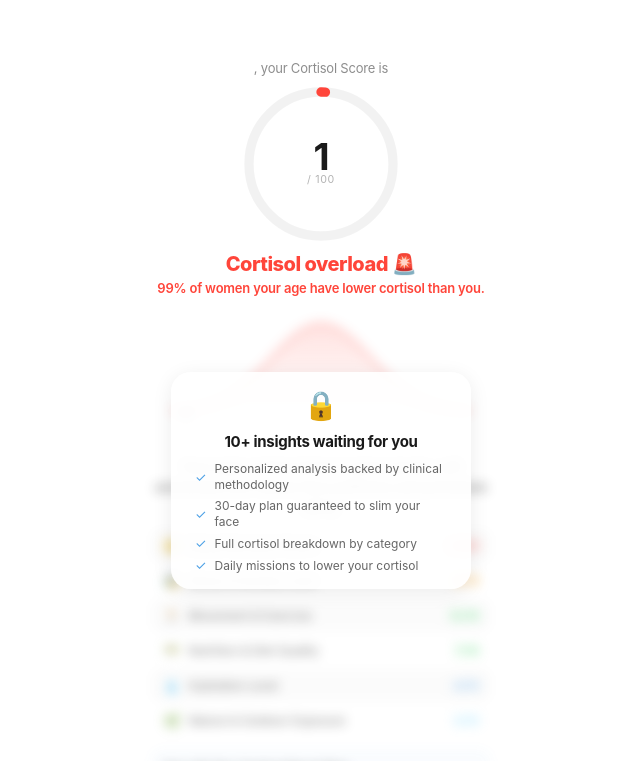
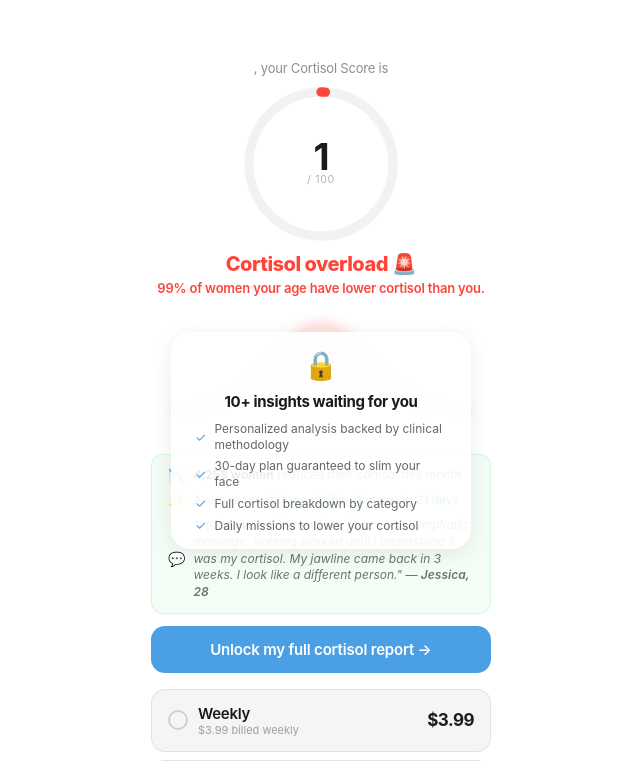
Before and after one commit to keyzersoze870/glowup-mvp, a Next.js app: page /paywall in a window 1280 px wide. Shown: the top 761 px of the page, without its empty margins (319-959 px from the left). Built offline with nearby package versions, Linux system fonts and the light colour scheme; sample sign-in values are in the browser's storage; a web font is replaced by a local one.

Commit message:
reorder paywall - social proof above CTA

```diff
--- a/src/app/paywall/page.tsx
+++ b/src/app/paywall/page.tsx
@@ -163,12 +163,10 @@ export default function PaywallPage(){
         {pctAbove}% of women your age have lower cortisol than you.
       </p>
 
-      {/* EVERYTHING ELSE — BLURRED WITH LOCK */}
-      <div style={{width:'100%',maxWidth:340,marginBottom:16,position:'relative'}}>
+      {/* BLURRED ZONE — compact */}
+      <div style={{width:'100%',maxWidth:340,marginBottom:0,position:'relative'}}>
         <div style={{filter:'blur(6px)',pointerEvents:'none',userSelect:'none',opacity:0.5}}>
-
-          {/* Blurred bell curve */}
-          <div style={{width:'100%',maxWidth:300,margin:'0 auto 12px'}}>
+          <div style={{width:'100%',maxWidth:300,margin:'0 auto 8px'}}>
             <svg viewBox={`0 0 ${w} ${h+30}`} style={{width:'100%',height:'auto'}}>
               <defs><linearGradient id="payGrad" x1="0" y1="0" x2="0" y2="1"><stop offset="0%" stopColor={scoreColor} stopOpacity="0.3"/><stop offset="100%" stopColor={scoreColor} stopOpacity="0.03"/></linearGradient></defs>
               <polygon points={`0,${h} ${bellPts.join(' ')} ${w},${h}`} fill="url(#payGrad)"/>
@@ -176,68 +174,24 @@ export default function PaywallPage(){
               <polygon points={`${markerX-6},${h+4} ${markerX+6},${h+4} ${markerX},${h-2}`} fill="#1A1A1A"/>
             </svg>
           </div>
-
-          {/* Blurred message */}
-          <p style={{fontSize:13,color:'#1A1A1A',fontWeight:600,textAlign:'center',marginBottom:12,lineHeight:1.5}}>
-            Your main cortisol driver is stress levels. Left unchecked this causes face puffiness and premature aging.
-          </p>
-
-          {/* Blurred breakdown */}
-          {[
-            {icon:'😴',label:'Sleep Recovery Score',val:'4/20',color:RED},
-            {icon:'😰',label:'Stress & Anxiety Level',val:'6/18',color:'#FF9F0A'},
-            {icon:'🏃',label:'Movement & Exercise',val:'12/16',color:'#30D158'},
-            {icon:'🥗',label:'Nutrition & Diet Quality',val:'7/16',color:'#30D158'},
-            {icon:'💧',label:'Hydration Level',val:'4/10',color:ACCENT},
-            {icon:'🌿',label:'Nature & Outdoor Exposure',val:'3/10',color:'#64D2FF'},
-          ].map((item,i)=>(
-            <div key={i} style={{display:'flex',alignItems:'center',justifyContent:'space-between',padding:'8px 12px',background:i%2===0?'rgba(0,0,0,0.03)':'transparent',borderRadius:8,marginBottom:2}}>
-              <div style={{display:'flex',alignItems:'center',gap:8}}>
-                <span style={{fontSize:14}}>{item.icon}</span>
-                <span style={{fontSize:12,fontWeight:500,color:'#1A1A1A'}}>{item.label}</span>
-              </div>
-              <span style={{fontSize:12,fontWeight:700,color:item.color}}>{item.val}</span>
-            </div>
-          ))}
-
-          {/* Blurred plan preview */}
-          <div style={{marginTop:12,padding:'12px',background:'rgba(74,159,229,0.06)',borderRadius:12}}>
-            <p style={{fontSize:12,fontWeight:600,color:'#1A1A1A',marginBottom:6}}>Your 30-Day Cortisol Reset Plan</p>
-            <p style={{fontSize:11,color:'rgba(0,0,0,0.5)'}}>Week 1: Sleep optimization protocol</p>
-            <p style={{fontSize:11,color:'rgba(0,0,0,0.5)'}}>Week 2: Stress reduction routine</p>
-            <p style={{fontSize:11,color:'rgba(0,0,0,0.5)'}}>Week 3: Nutrition & hydration reset</p>
-            <p style={{fontSize:11,color:'rgba(0,0,0,0.5)'}}>Week 4: Maintenance & tracking</p>
-          </div>
         </div>
 
-        {/* LOCK OVERLAY — positioned higher, just below bell curve */}
-        <div style={{position:'absolute',top:60,left:0,right:0,display:'flex',flexDirection:'column',alignItems:'center',gap:12}}>
+        {/* LOCK — over the blurred curve */}
+        <div style={{position:'absolute',top:20,left:0,right:0,display:'flex',justifyContent:'center'}}>
           <div style={{background:'rgba(255,255,255,0.92)',borderRadius:20,padding:'16px 24px',display:'flex',flexDirection:'column',alignItems:'center',gap:10,boxShadow:'0 4px 20px rgba(0,0,0,0.08)',maxWidth:300}}>
             <span style={{fontSize:28}}>🔒</span>
             <p style={{fontSize:15,fontWeight:700,color:'#1A1A1A',letterSpacing:-0.3,textAlign:'center'}}>10+ insights waiting for you</p>
             <div style={{display:'flex',flexDirection:'column',gap:6,width:'100%'}}>
-              <div style={{display:'flex',alignItems:'center',gap:8}}>
-                <span style={{color:ACCENT,fontSize:13}}>✓</span>
-                <span style={{fontSize:12,color:'rgba(0,0,0,0.6)',lineHeight:1.3}}>Personalized analysis backed by clinical methodology</span>
-              </div>
-              <div style={{display:'flex',alignItems:'center',gap:8}}>
-                <span style={{color:ACCENT,fontSize:13}}>✓</span>
-                <span style={{fontSize:12,color:'rgba(0,0,0,0.6)',lineHeight:1.3}}>30-day plan guaranteed to slim your face</span>
-              </div>
-              <div style={{display:'flex',alignItems:'center',gap:8}}>
-                <span style={{color:ACCENT,fontSize:13}}>✓</span>
-                <span style={{fontSize:12,color:'rgba(0,0,0,0.6)',lineHeight:1.3}}>Full cortisol breakdown by category</span>
-              </div>
-              <div style={{display:'flex',alignItems:'center',gap:8}}>
-                <span style={{color:ACCENT,fontSize:13}}>✓</span>
-                <span style={{fontSize:12,color:'rgba(0,0,0,0.6)',lineHeight:1.3}}>Daily missions to lower your cortisol</span>
-              </div>
+              <div style={{display:'flex',alignItems:'center',gap:8}}><span style={{color:ACCENT,fontSize:13}}>✓</span><span style={{fontSize:12,color:'rgba(0,0,0,0.6)',lineHeight:1.3}}>Personalized analysis backed by clinical methodology</span></div>
+              <div style={{display:'flex',alignItems:'center',gap:8}}><span style={{color:ACCENT,fontSize:13}}>✓</span><span style={{fontSize:12,color:'rgba(0,0,0,0.6)',lineHeight:1.3}}>30-day plan guaranteed to slim your face</span></div>
+              <div style={{display:'flex',alignItems:'center',gap:8}}><span style={{color:ACCENT,fontSize:13}}>✓</span><span style={{fontSize:12,color:'rgba(0,0,0,0.6)',lineHeight:1.3}}>Full cortisol breakdown by category</span></div>
+              <div style={{display:'flex',alignItems:'center',gap:8}}><span style={{color:ACCENT,fontSize:13}}>✓</span><span style={{fontSize:12,color:'rgba(0,0,0,0.6)',lineHeight:1.3}}>Daily missions to lower your cortisol</span></div>
             </div>
           </div>
         </div>
       </div>
 
-      {/* SOCIAL PROOF — between lock and CTA */}
+      {/* SOCIAL PROOF — right after lock */}
       <div style={{width:'100%',maxWidth:340,background:'rgba(48,209,88,0.06)',border:'0.5px solid rgba(48,209,88,0.15)',borderRadius:12,padding:'12px 16px',marginBottom:12}}>
         <div style={{display:'flex',flexDirection:'column',gap:8}}>
           <div style={{display:'flex',alignItems:'center',gap:8}}>
@@ -256,7 +210,7 @@ export default function PaywallPage(){
       </div>
 
       {/* CTA */}
-      <button onClick={()=>document.querySelector('#pricing')?.scrollIntoView({behavior:'smooth'})} style={{width:'100%',maxWidth:340,padding:'14px',background:ACCENT,border:'none',borderRadius:14,color:'#FFFFFF',fontSize:15,fontWeight:600,cursor:'pointer',fontFamily:sf,letterSpacing:-0.2,marginBottom:20}}>
+      <button onClick={()=>document.querySelector('#pricing')?.scrollIntoView({behavior:'smooth'})} style={{width:'100%',maxWidth:340,padding:'14px',background:ACCENT,border:'none',borderRadius:14,color:'#FFFFFF',fontSize:15,fontWeight:600,cursor:'pointer',fontFamily:sf,letterSpacing:-0.2,marginBottom:16}}>
         Unlock my full cortisol report →
       </button>
 
```
